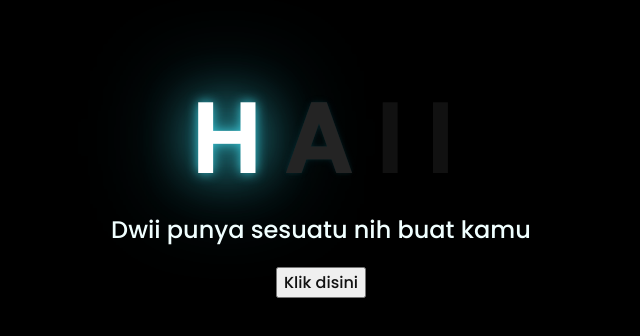
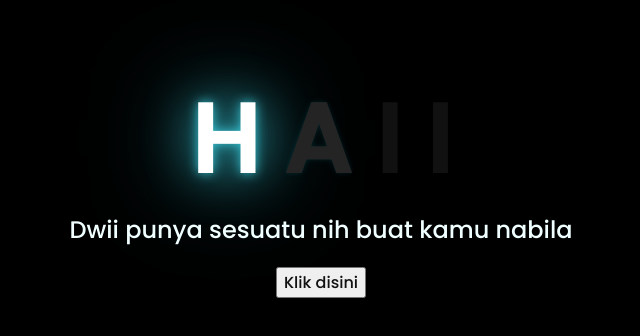
Before and after one commit to dwiaamaliaaa/Mary, a plain HTML site: page index.html in a window 1280 px wide. Shown: the part 226-562 px from the top of the page, without its empty margins (327-967 px from the left). Drawn offline with Linux system fonts and the light colour scheme.

Commit message:
index.html

```diff
--- a/index.html
+++ b/index.html
@@ -18,7 +18,7 @@
     </div>
 
     <div class="description">
-        <span>Dwii punya sesuatu nih buat kamu</span>
+        <span>Dwii punya sesuatu nih buat kamu nabila</span>
     </div>
     <div class="button">
         <button>
```
